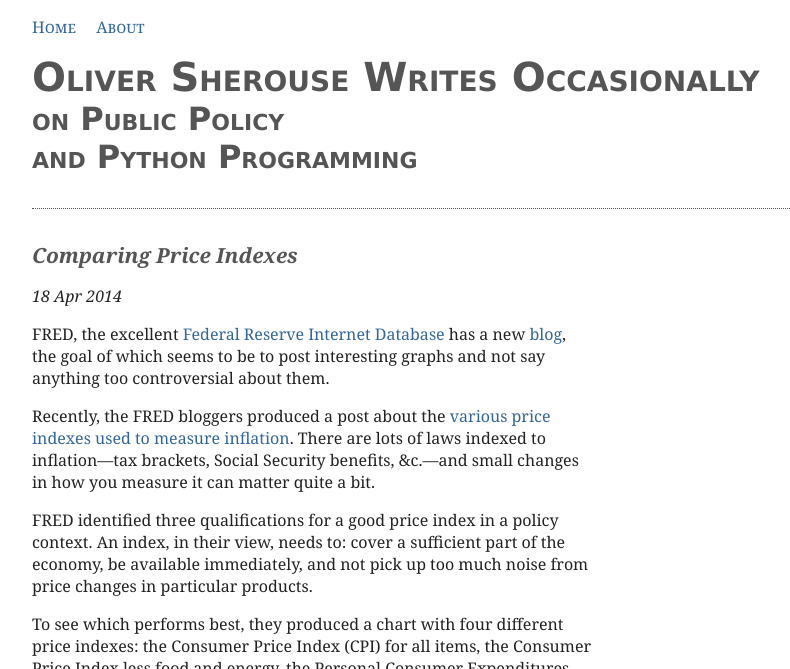
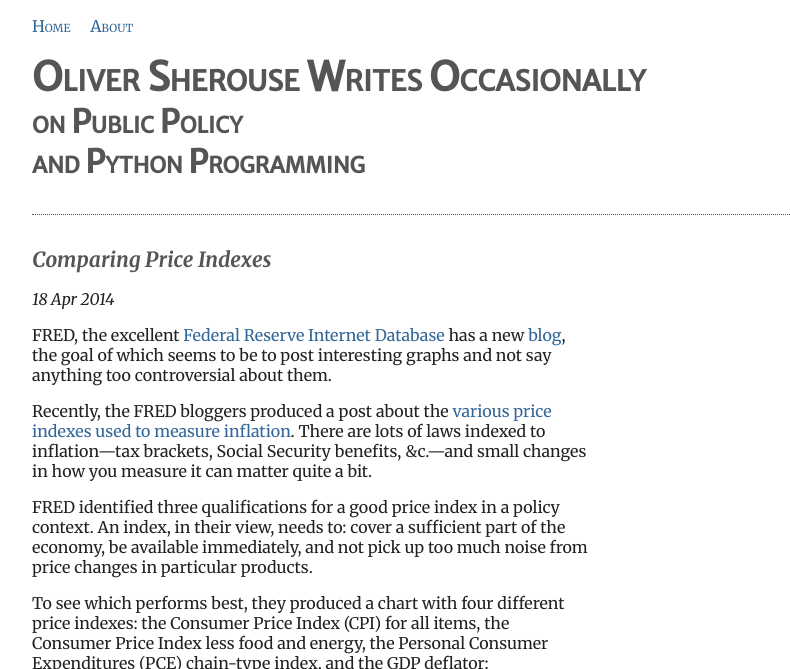
Before and after one commit to OliverSherouse/OliverSherouse.github.io, a Jekyll site: the page built from index.html, in a window 1280 px wide. Shown: the top 669 px of the page, without its empty margins (128-918 px from the left). Built offline with Jekyll 4.4.1, drawn with Linux system fonts in a browser that asks for light colours; nearby versions of some CDN libraries; the list of posts is cut into pages by our own code; grey boxes are pictures that could not be loaded.

Commit message:
Using google fonts in standard way

```diff
--- a/_layouts/default.html
+++ b/_layouts/default.html
@@ -10,7 +10,6 @@
         <meta name="description" content="">
         <meta name="viewport" content="width=device-width, initial-scale=1">
 
-        <link href='http://fonts.googleapis.com/css?family=Merriweather+Sans|Merriweather:400,400italic,700,700italic|Inconsolata:400,700' rel='stylesheet' type='text/css'>
         <link rel="stylesheet" href="/css/normalize.min.css">
         <link rel="stylesheet" href="/css/main.css">
         <link rel="stylesheet" href="/css/syntax.css">
--- a/css/main.css
+++ b/css/main.css
@@ -1,18 +1,13 @@
-/*! HTML5 Boilerplate v4.3.0 | MIT License | http://h5bp.com/ */
-/*$serif: 'Merriweather', serif;*/
-/*$serif: "Palatino Linotype", "Book Antiqua", Palatino, serif;*/
-/*$sans: 'Merriweather Sans', sans;*/
-/*$sans: "Lucida Sans Unicode", "Lucida Grande", sans-serif;*/
+@import url(http://fonts.googleapis.com/css?family=Merriweather:400,700,400italic,700italic|Merriweather+Sans|Inconsolata:400,700);
 html, button, input, select, textarea {
   color: #222; }
 
 html {
   font-size: .8em;
-  /*line-height: 1.4;*/
   background-color: white;
   padding-left: 1em;
   padding-right: 1em;
-  font-family: "Georgia", serif; }
+  font-family: "Merriweather", serif; }
 
 ::-moz-selection, ::selection {
   text-shadow: none; }
@@ -100,14 +95,10 @@ nav li {
     font-size: 1.5em;
     font-style: normal;
     font-variant: small-caps;
-    font-family: "Verdana", sans;
+    font-family: "Merriweather Sans", sans-serif;
     margin-bottom: 0em;
     margin-top: 0em; }
 
-/*.page-footer{*/
-/*border-top: $borderstyle;*/
-/*margin-top: 1em;*/
-/*}*/
 img {
   width: 100%; }
 
@@ -119,7 +110,7 @@ article {
   border-bottom: 1px dotted #555; }
 
 pre {
-  font-family: mono; }
+  font-family: "Inconsolata", monospace; }
 
 .date {
   font-style: italic; }
@@ -135,7 +126,7 @@ pre {
 
 .simpletable {
   margin-bottom: 1em;
-  font-family: mono; }
+  font-family: "Inconsolata", monospace; }
 
 .simpletable {
   font-size: .8em; }
@@ -156,10 +147,6 @@ pre {
   .title h2 {
     font-size: 2em; } }
 @media only screen and (min-width: 60em) {
-  /*article{*/
-  /*padding-right: 1em;*/
-  /*border-right: $borderstyle;*/
-  /*}*/
   .small, .footnotes ol li {
     position: absolute;
     left: 39em;
```
Also changed, not shown: css/main.scss (+4 -20 lines).
